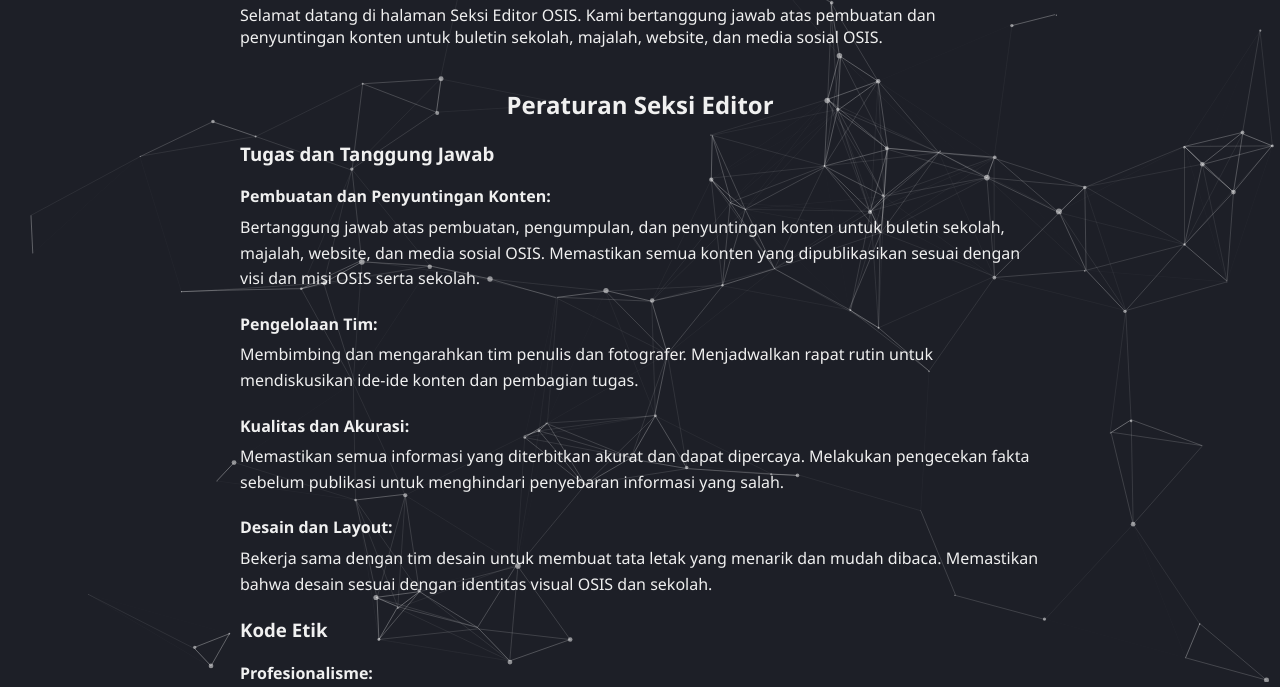
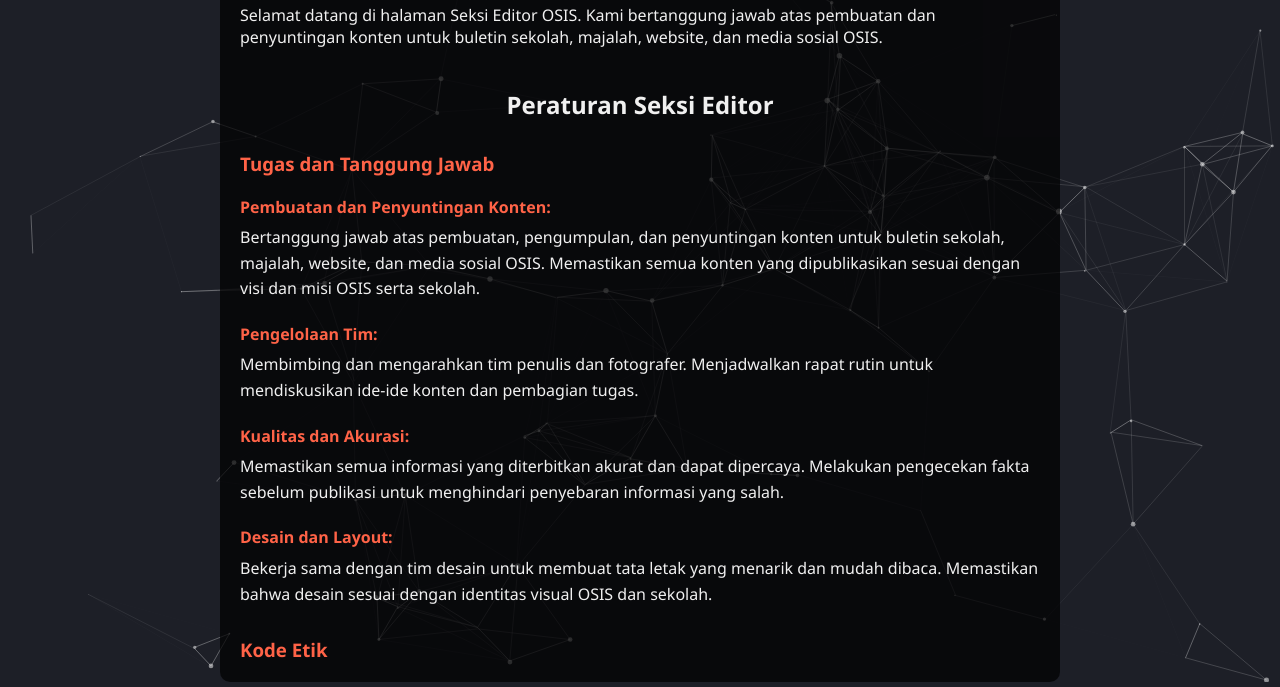
Before and after one commit to frhndevweb/Seksi-dokumentasi-editor-, a plain HTML site: page index.html in a window 1280 px wide. Shown: the part 118-805 px from the top of the page. Drawn offline with nearby package versions, Linux system fonts and the light colour scheme.

Commit message:
Update index.html

```diff
--- a/index.html
+++ b/index.html
@@ -31,6 +31,8 @@
             text-align: left;
             overflow-y: auto;
             height: calc(100% - 40px);
+            background-color: rgba(0, 0, 0, 0.7);
+            border-radius: 10px;
         }
 
         h1 {
@@ -44,6 +46,12 @@
             text-align: center;
             margin-top: 40px;
             animation: fadeIn 3s ease-in-out;
+        }
+
+        h3 {
+            margin-top: 30px;
+            color: #ff6347;
+            animation: fadeIn 2.5s ease-in-out;
         }
 
         ul {
@@ -60,6 +68,7 @@
         ul li strong {
             display: block;
             margin-bottom: 5px;
+            color: #ff6347;
         }
 
         footer {
```
